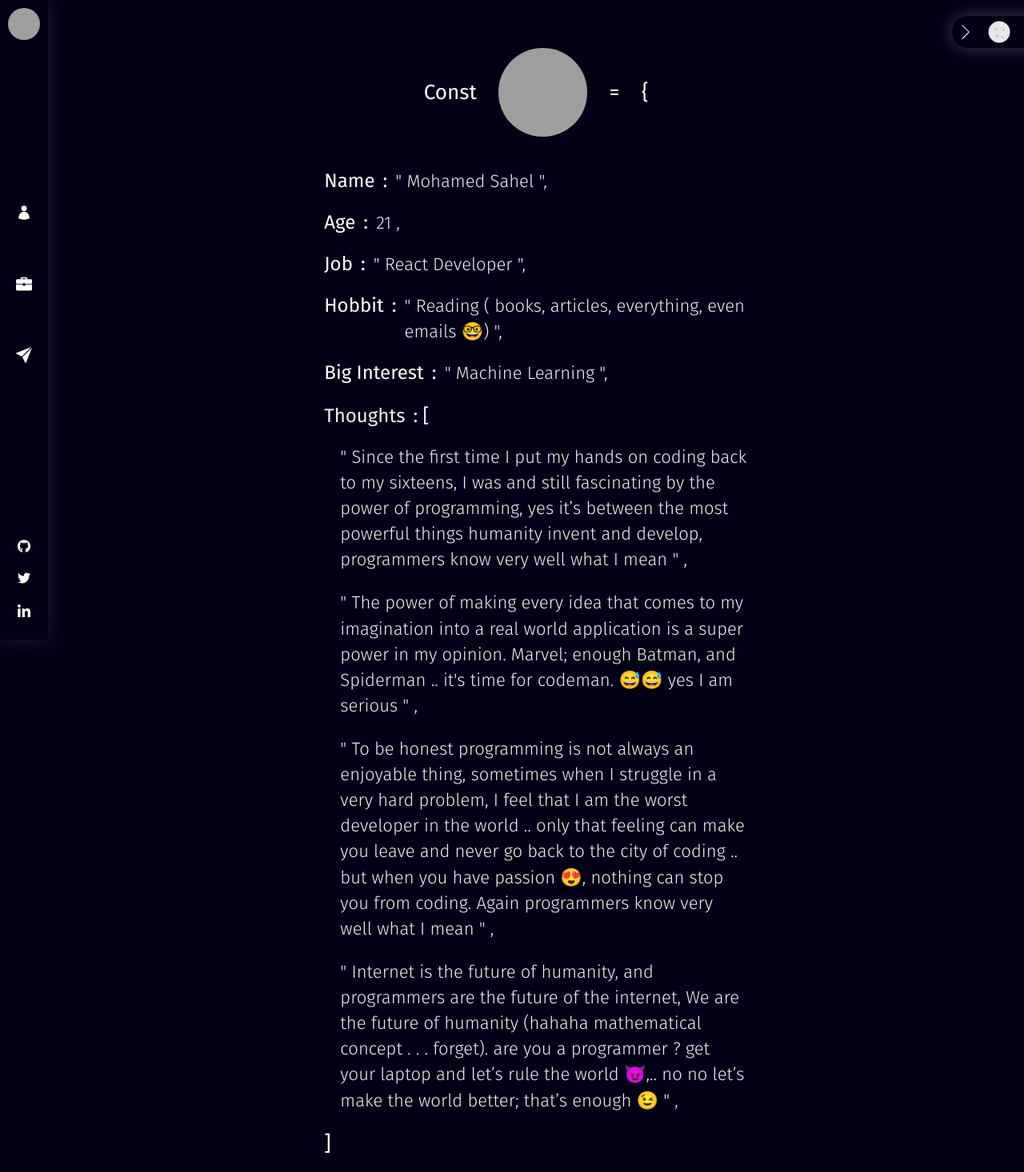
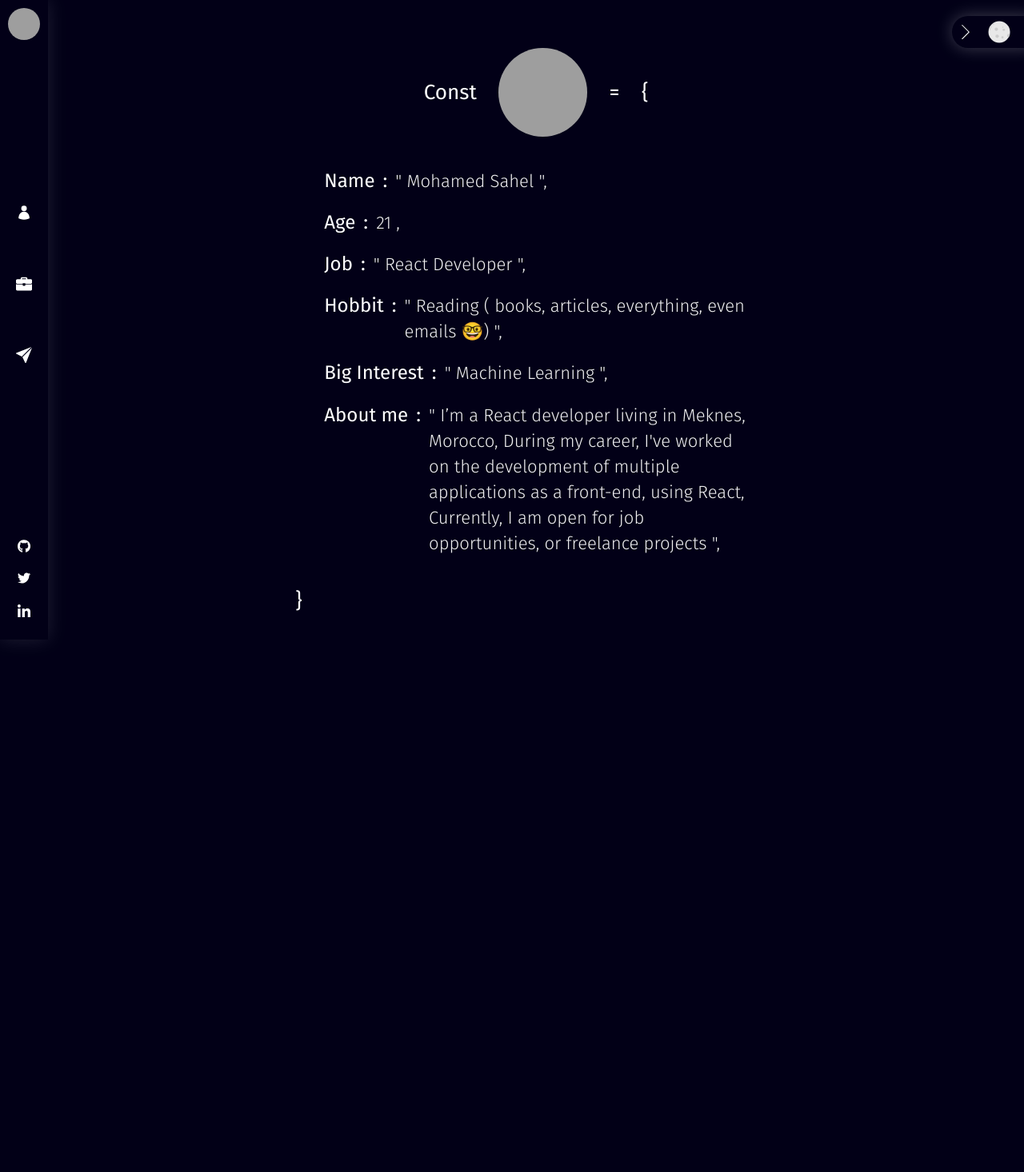
Before and after one commit to mohamedsahel/portfio, a React (Create React App) app: page /about in a window 1280 px wide. Shown: the top 1466 px of the page at 80% size. After the commit the page ends 828 px from the top, so only its background shows below. Built offline with nearby package versions, Linux system fonts and the light colour scheme; grey boxes are pictures that could not be loaded.

Commit message:
edite about page infos

```diff
--- a/src/data/portfolio.data.js
+++ b/src/data/portfolio.data.js
@@ -10,16 +10,8 @@ const PORTFOLIO = {
         linkedin: 'https://linkedin.com/in/mohamedsahel',
     },
     hobbit: "Reading ( books, articles, everything, even emails 🤓)",
-	bigInterest: "Machine Learning",
-	thoughts: [
-        "Since the first time I put my hands on coding back to my sixteens, I was and still fascinating by the power of programming, yes it’s between the most powerful things humanity invent and develop, programmers know very well what I mean",
-
-        "The power of making every  idea that comes to my imagination into a real world application is a super power in my opinion.  Marvel; enough Batman, and Spiderman .. it's time for codeman. 😅😅 yes I am serious",
-
-        "To be honest programming is not always an enjoyable thing, sometimes when I struggle in a very hard problem, I feel that I am the worst developer in the world .. only that feeling can make you leave and never go back to the city of coding .. but when you have passion 😍, nothing can stop you from coding. Again programmers know very well what I mean",
-
-        "Internet is the future of humanity, and programmers are the future of the internet, We are the future of humanity (hahaha mathematical concept . . . forget). are you a programmer ? get your laptop and let’s rule the world 😈,..  no no let’s make the world better; that’s enough 😉"
-    ],
+    bigInterest: "Machine Learning",
+    about: "I’m a React developer living in Meknes, Morocco, During my career, I've worked on the development of multiple applications as a front-end, using React, Currently, I am open for job opportunities, or freelance projects",
     projects: [
         {
             id: 1,
--- a/src/pages/aboutpage/aboutpage.component.jsx
+++ b/src/pages/aboutpage/aboutpage.component.jsx
@@ -66,13 +66,21 @@ const AboutPage = ({...props }) => {
                     value={portfolio.bigInterest}
                 />
                 <Variable
+                    name='About me'
+                    value={portfolio.about}
+                />
+                {/* <Variable
+                    name='Thoughts'
+                    value={portfolio.thoughts}
+                /> */}
+                {/* <Variable
                     name='Thoughts'
                     value='['
                 />
                 {portfolio.thoughts.map((thought, index) => <S.ArrayItem key={index} >
                     " {thought} " ,
                 </S.ArrayItem>)}
-                <span> {']'} </span>
+                <span> {']'} </span> */}
             </AboutContent>
         </Page>
     )
```
